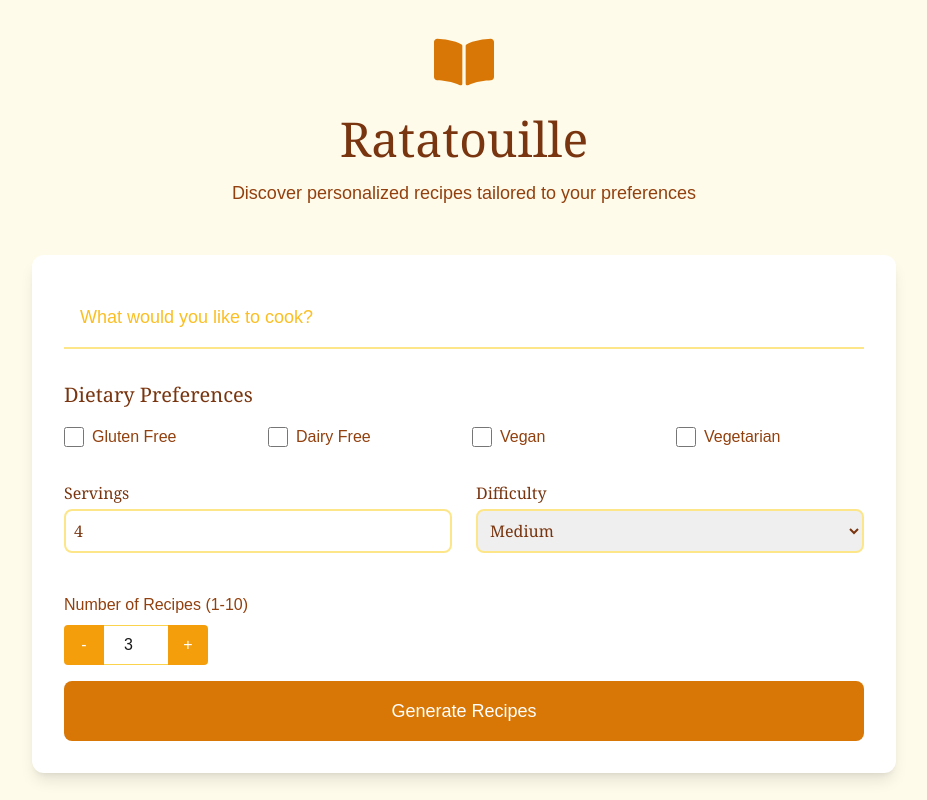
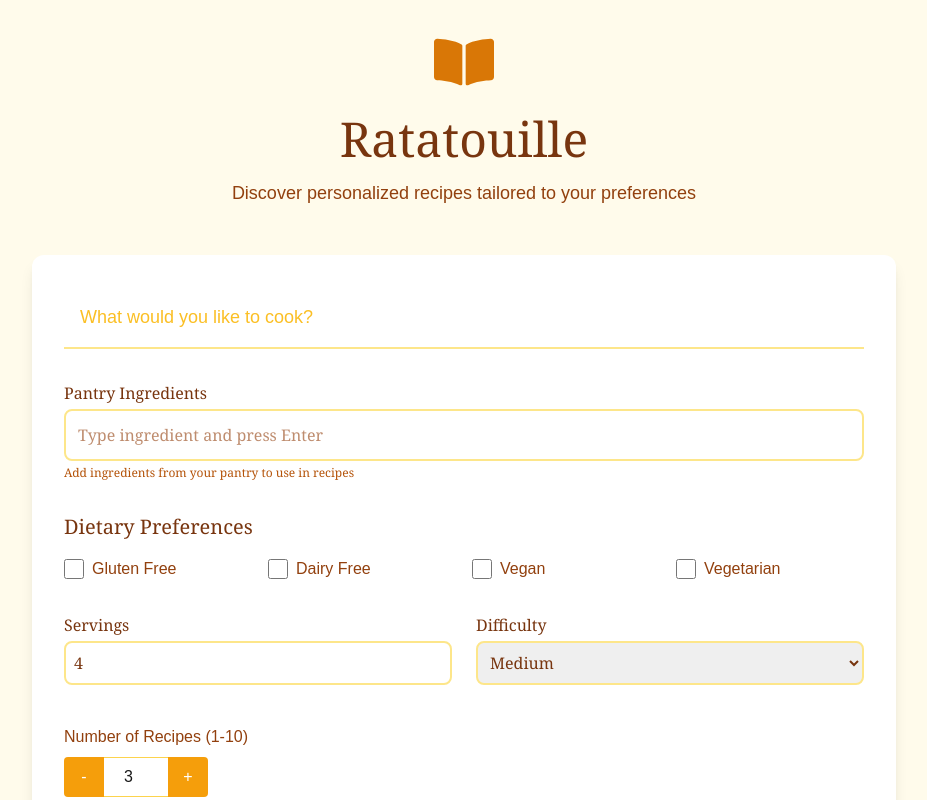
Before and after one commit to drsullivan13/ratatouille-ui, a Next.js app: page / in a window 1280 px wide. Shown: the top 800 px of the page, without its empty margins (176-1103 px from the left). Built offline with nearby package versions, Linux system fonts and the light colour scheme.

Commit message:
Adds ability for user to enter ingredients they would like to use in the recipe

```diff
--- a/src/app/components/SearchForm.js
+++ b/src/app/components/SearchForm.js
@@ -9,6 +9,35 @@
       } else {
         setFormData((prev) => ({ ...prev, [name]: value }))
       }
+    }
+
+    const handlePantryIngredientsChange = (e) => {
+      setFormData(prev => ({
+        ...prev,
+        pantryIngredients: e.target.value
+      }))
+    }
+
+    const handleKeyDown = (e) => {
+      if ((e.key === 'Enter' || e.key === ',') && formData.pantryIngredients.trim()) {
+        e.preventDefault()
+        const ingredient = formData.pantryIngredients.trim().replace(/,$/, '')
+
+        if (ingredient && !formData.pantryIngredientsArray.includes(ingredient)) {
+          setFormData(prev => ({
+            ...prev,
+            pantryIngredients: '',
+            pantryIngredientsArray: [...prev.pantryIngredientsArray, ingredient]
+          }))
+        }
+      }
+    }
+
+    const removeIngredient = (index) => {
+      setFormData(prev => ({
+        ...prev,
+        pantryIngredientsArray: prev.pantryIngredientsArray.filter((_, i) => i !== index)
+      }))
     }
 
     const handleRecipeCountChange = (value) => {
@@ -32,6 +61,44 @@
             required
             className="w-full p-4 text-lg border-b-2 border-amber-200 focus:border-amber-600 focus:outline-none bg-transparent text-amber-900 placeholder-amber-400"
           />
+        </div>
+
+        <div className="mb-8">
+          <label className="block text-amber-900 font-serif mb-2">
+            Pantry Ingredients
+            <div className="relative">
+              <input
+                type="text"
+                value={formData.pantryIngredients || ''}
+                onChange={handlePantryIngredientsChange}
+                onKeyDown={handleKeyDown}
+                placeholder="Type ingredient and press Enter"
+                className="w-full p-3 mt-1 border-2 border-amber-200 rounded-lg focus:border-amber-600 focus:outline-none text-amber-800 placeholder-amber-800/60"
+              />
+              <p className="mt-1 text-xs text-amber-700">Add ingredients from your pantry to use in recipes</p>
+
+              {formData.pantryIngredientsArray && formData.pantryIngredientsArray.length > 0 && (
+                <div className="mt-3 flex flex-wrap gap-2">
+                  {formData.pantryIngredientsArray.map((ingredient, index) => (
+                    <span
+                      key={index}
+                      className="inline-flex items-center bg-amber-100 text-amber-800 px-3 py-1.5 rounded-full text-sm border border-amber-200 group hover:bg-amber-200 transition-colors"
+                    >
+                      {ingredient}
+                      <button
+                        type="button"
+                        onClick={() => removeIngredient(index)}
+                        className="ml-1.5 w-4 h-4 rounded-full inline-flex items-center justify-center text-amber-800/70 hover:bg-amber-300 hover:text-amber-900"
+                        aria-label={`Remove ${ingredient}`}
+                      >
+                        ×
+                      </button>
+                    </span>
+                  ))}
+                </div>
+              )}
+            </div>
+          </label>
         </div>
 
         <div className="mb-8">
--- a/src/app/page.js
+++ b/src/app/page.js
@@ -12,7 +12,9 @@
     dietary: [],
     servings: 4,
     difficulty: 'medium',
-    recipeCount: 3
+    recipeCount: 3,
+    pantryIngredients: '',
+    pantryIngredientsArray: []
   });
   const [recipes, setRecipes] = useState([]);
   const [loading, setLoading] = useState(false);
@@ -61,7 +63,8 @@
         dietary: formData.dietary,
         servings: formData.servings,
         difficulty: formData.difficulty,
-        recipeCount: formData.recipeCount
+        recipeCount: formData.recipeCount,
+        pantryIngredients: formData.pantryIngredientsArray
       },
     };
     fetchRecipes(searchParams);
--- a/src/app/recipe/[id]/page.js
+++ b/src/app/recipe/[id]/page.js
@@ -64,8 +64,8 @@
 
           {/* Quick Info */}
           <div className="grid grid-cols-2 md:grid-cols-4 gap-4 p-6 bg-amber-50">
-            <QuickInfoCard icon={<BiTime />} title="Prep Time" value={recipe.prepTime} />
-            <QuickInfoCard icon={<FaRegClock />} title="Cook Time" value={recipe.cookTime} />
+            <QuickInfoCard icon={<BiTime />} title="Prep Time" value={`${recipe.prepTime} min`} />
+            <QuickInfoCard icon={<FaRegClock />} title="Cook Time" value={`${recipe.cookTime} min`} />
             <QuickInfoCard icon={<BiUser />} title="Servings" value={recipe.servings} />
             <QuickInfoCard icon={<FaUtensils />} title="Difficulty" value={recipe.difficulty} />
           </div>
```
